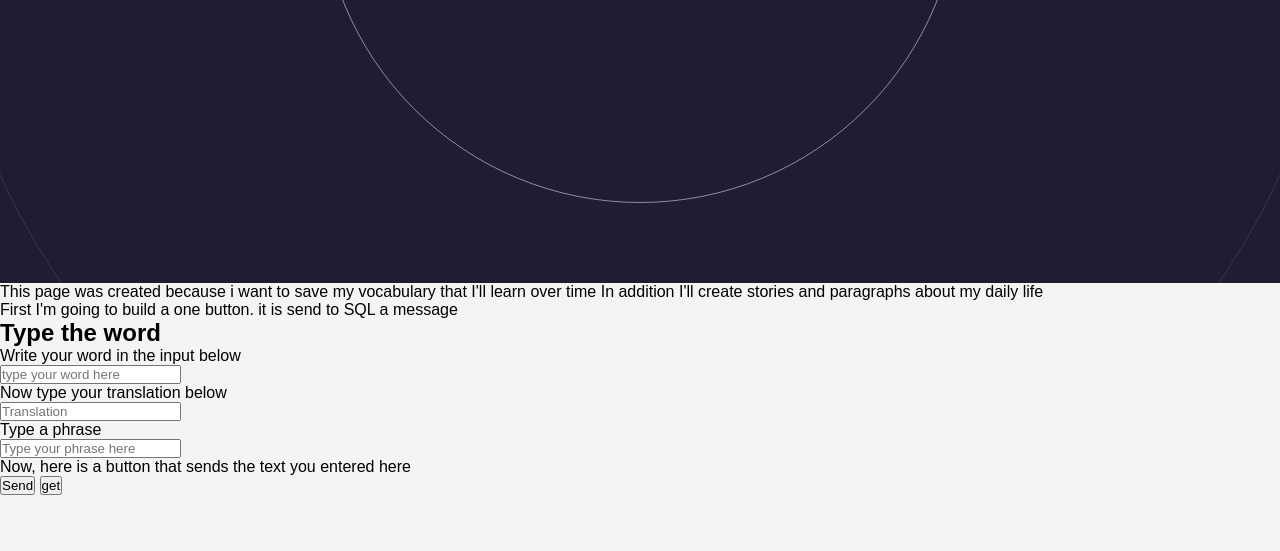
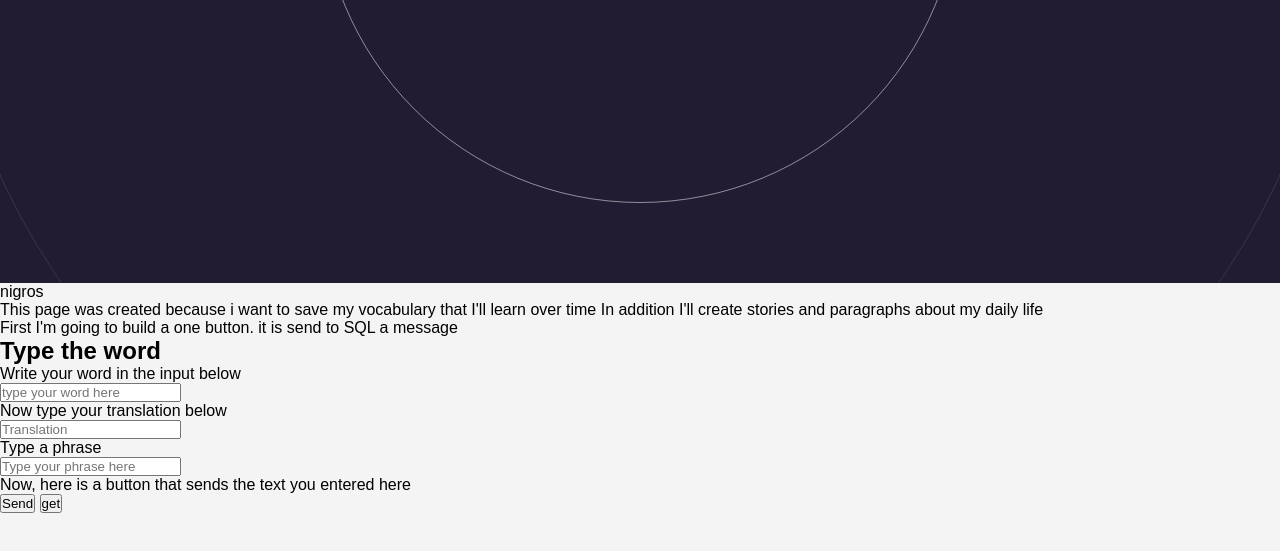
Before and after one commit to Colp-Code/EnglishThings, a website: page src/pages/index.html in a window 1280 px wide. Shown: the part 517-1068 px from the top of the page. Drawn offline with nearby package versions, Linux system fonts and the light colour scheme.

Commit message:
v0.4.0
owo

```diff
--- a/src/pages/index.html
+++ b/src/pages/index.html
@@ -21,7 +21,7 @@
                 </div>
             </div>
         </header>
-
+        <p>nigros</p>
         <p>This page was created because i want to save my vocabulary that I'll learn over time In addition I'll create stories and paragraphs about my daily life</p>
         <p>First I'm going to build a one button. it is send to SQL a message</p>
         <h2>Type the word</h2>
```
